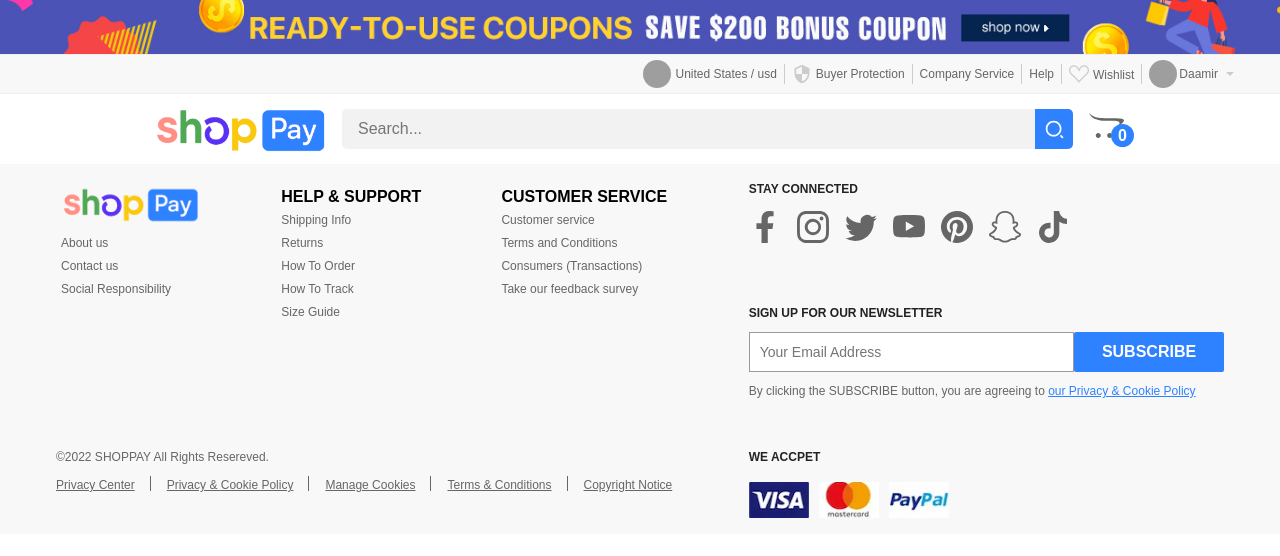
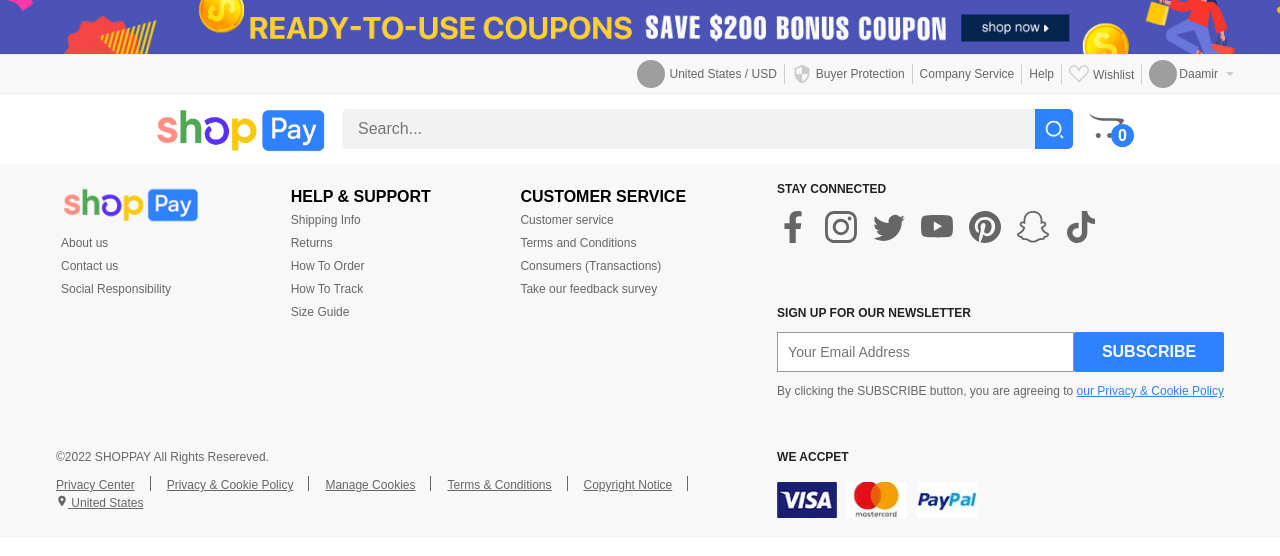
Before and after one commit to daniyalaamir/shoppay, a Next.js app: page / in a window 1280 px wide. Shown: the top 556 px of the page. Built offline with nearby package versions, Linux system fonts and the light colour scheme; no server answers; grey boxes are pictures that could not be loaded.

Commit message:
add user location detection

```diff
--- a/components/footer/Copyright.js
+++ b/components/footer/Copyright.js
@@ -1,7 +1,8 @@
 import Link from "next/link";
 import styles from "./styles.module.scss";
+import { IoLocationSharp } from "react-icons/io5";
 
-export default function Copyright() {
+export default function Copyright({ country }) {
   return (
     <div className={styles.footer__copyright}>
       <section>©2022 SHOPPAY All Rights Resereved.</section>
@@ -12,6 +13,11 @@ export default function Copyright() {
               <Link href={link.link}>{link.name}</Link>
             </li>
           ))}
+          <li>
+            <a>
+              <IoLocationSharp /> {country.name}
+            </a>
+          </li>
         </ul>
       </section>
     </div>
--- a/components/footer/index.js
+++ b/components/footer/index.js
@@ -5,7 +5,7 @@ import Payment from "./Payment";
 import Copyright from "./Copyright";
 import styles from './styles.module.scss';
 
-export default function Footer() {
+export default function Footer({ country }) {
   return (
     <footer className={styles.footer}>
       <div className={styles.footer__container}>
@@ -13,7 +13,7 @@ export default function Footer() {
         <Socials />
         <NewsLetter />
         <Payment />
-        <Copyright />
+        <Copyright country={country} />
       </div>
     </footer>
   )
--- a/components/header/Top.js
+++ b/components/header/Top.js
@@ -6,7 +6,7 @@ import { RiAccountPinCircleLine, RiArrowDropDownFill } from 'react-icons/ri';
 import Link from 'next/link';
 import UserMenu from './UserMenu';
 
-export default function Top() {
+export default function Top({ country }) {
   const [loggedIn, setLoggedIn] = useState(true);
   const [visible, setVisible] = useState(false);
 
@@ -17,10 +17,10 @@ export default function Top() {
         <ul className={styles.top__list}>
           <li className={styles.li}>
             <img
-              src="https://cdn-icons-png.flaticon.com/512/323/323310.png?w=360"
+              src={country.flag}
               alt=""
             />
-            <span>United States / usd</span>
+            <span>{country.name} / USD</span>
           </li>
           <li className={styles.li}>
             <MdSecurity />
--- a/components/header/index.js
+++ b/components/header/index.js
@@ -3,11 +3,11 @@ import Top from './Top';
 import Main from './Main';
 import styles from './styles.module.scss';
 
-export default function Header() {
+export default function Header({ country }) {
   return (
     <header className={styles.header}>
       <Ad />
-      <Top />
+      <Top country={country} />
       <Main />
     </header>
   )
--- a/package.json
+++ b/package.json
@@ -11,6 +11,7 @@
   "dependencies": {
     "@next/font": "13.1.1",
     "@reduxjs/toolkit": "^1.9.1",
+    "axios": "^1.2.2",
     "eslint": "8.30.0",
     "eslint-config-next": "13.1.1",
     "mongodb": "^4.13.0",
--- a/pages/index.js
+++ b/pages/index.js
@@ -1,11 +1,28 @@
 import Header from '../components/header'
 import Footer from '../components/footer'
+import axios from 'axios'
 
-export default function Home() {
+export default function Home({ country }) {
   return (
     <div>
-      <Header />
-      <Footer />
+      <Header country={country} />
+      <Footer country={country} />
     </div>
   )
 }
+
+export async function getServerSideProps() {
+  let data = await axios
+    .get(`https://api.ipregistry.co/66.165.2.7?key=${process.env.IP_REGISTRY_API_KEY}`)
+    .then(res => res.data.location.country)
+    .catch(err => console.log(err) )
+    return {
+      props: {
+        // country: { name: data.name, flag: data.flag.emojitwo }
+        country: {
+          name: "United States",
+          flag: "https://cdn-icons-png.flaticon.com/512/323/323310.png?w=360"
+        }
+      }
+    }
+}
```
Also changed, not shown: 1 other file (tests, documents, lock files or other folders).
